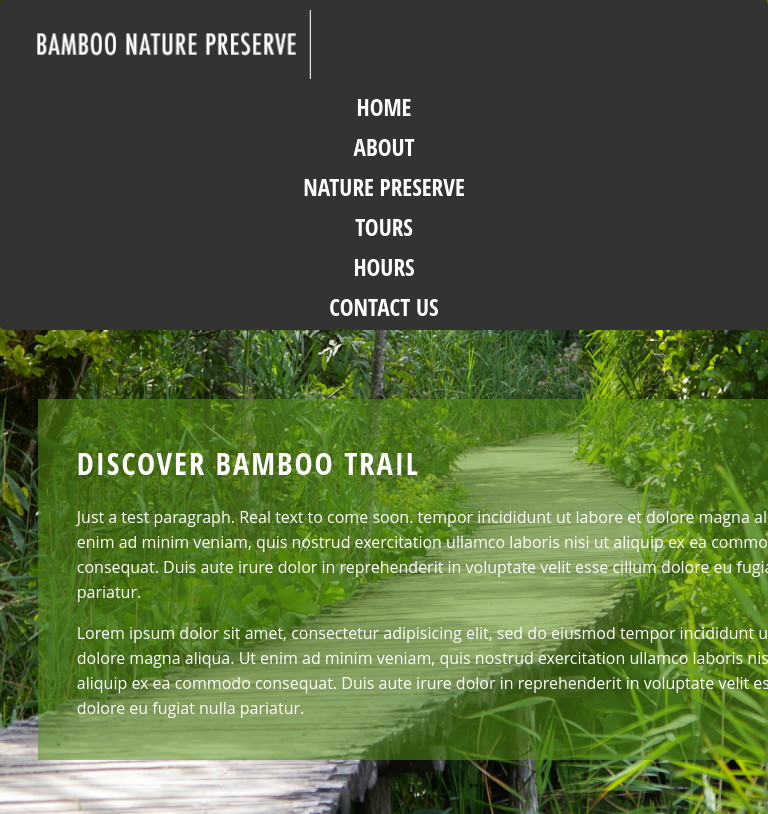
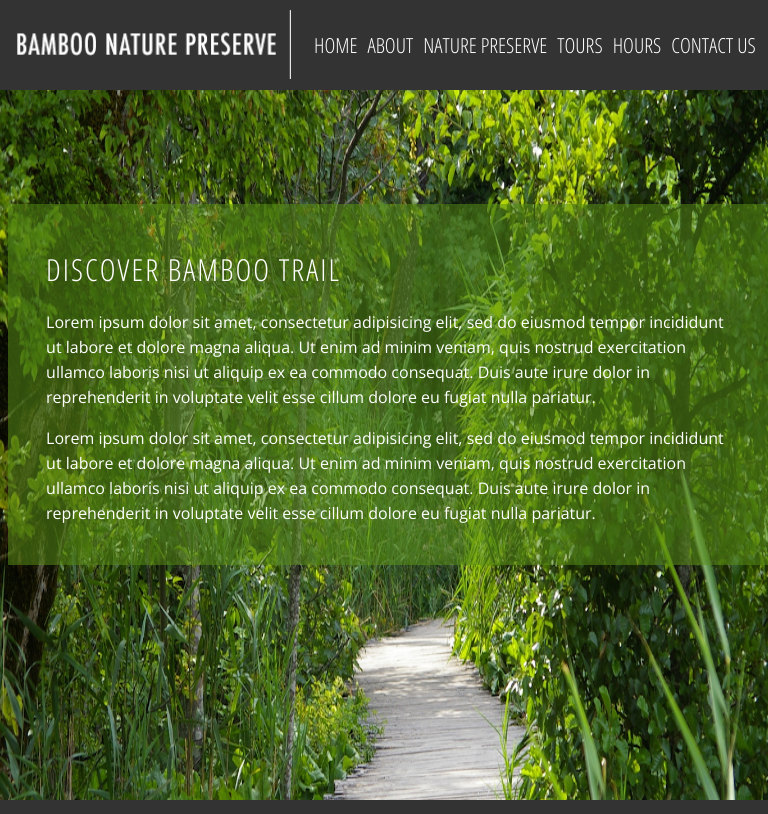
Before and after one commit to spxds/bamboo, a PHP site: page / in a window 768 px wide. Run offline with PHP 8.4, Linux system fonts and the light colour scheme; some libraries are stand-ins or nearby versions.

Commit message:
update of webssite

```diff
--- a/css/main.css
+++ b/css/main.css
@@ -6,21 +6,20 @@
 
 body {
 	background-image: url('../img/bg.jpg');
-	background-size: 100% 275%;
+	background-size: cover;
 		background-repeat: no-repeat;
 
 	color: #fff;
 	font-size: 90.5%; /* Base font size: 14px */
 	font-family: 'Open Sans', sans-serif;
 	line-height: 1.429;
-	margin: 0;
+	margin: 0 auto;
 	padding: 0;
 	text-align: left;
 	}
 
 .body {
 	clear: both;
-	margin: 0 auto;
 	width: 100%;
 }
 
@@ -77,8 +76,12 @@ a:hover, a:active {
 	margin: 0 auto 30px auto;
 	text-align: center;
 	font-family: 'Open Sans Condensed', sans-serif;
+	overflow: hidden;
 
 
+}
+.icon li {
+    display: none;
 }
 
 .mainHeader nav ul {
@@ -89,12 +92,12 @@ a:hover, a:active {
 
 .mainHeader nav ul li {
 	float: left;
-	display: inline;
+	display:block;
 }
 
 .mainHeader nav a:link, .mainHeader nav a:visited {
 	color: #fff;
-	display: inline-block;
+	display: block;
 	height: 30px;
 	padding: 29px 23px;
 	text-decoration: none;
@@ -104,9 +107,6 @@ a:hover, a:active {
 	background: #588D17;
 	color: #fff;
 
-
-
-	text-shadow: none !important;
 }
 
 .mainHeader nav li a {
@@ -160,13 +160,13 @@ a:hover, a:active {
    ====== Media Queries ======
    =========================== */
 
-@media only screen and (min-width : 150px) and (max-width : 780px)
+@media only screen and (min-width : 150px) and (max-width : 767px)
 {
 
 	body {
 
 	background-image: url('../img/bg.jpg');
-	background-size: 140% 100%;
+	background-size: cover;
 	background-repeat: no-repeat;
 
 }
@@ -250,9 +250,127 @@ a:hover, a:active {
 
 .topcontent {
 	background-color: rgba(88, 141, 23, .54);
-	margin: 5%;
+	margin: 4% 1%;
 	padding: 3% 5%;
 	width: 100%;
+
+}
+article.topcontent{
+	width: 90%;
+}
+
+
+	.content {
+		width: 100%;
+		float: left;
+		border-radius: 5px;
+		-moz-border-radius: 5px;
+		-webkit-border-radius: 5px;
+	}
+
+	.post-info {
+		display: none;
+	}
+
+
+}
+
+
+
+@media only screen and (min-width : 768px) and (max-width : 999px)
+{
+
+	body {
+
+	background-image: url('../img/bg.jpg');
+	background-size: 110% 190%;
+	background-repeat: no-repeat;
+
+}
+
+	.body {
+		clear: both;
+		margin: 0 auto;
+		width: 100%;
+		font-size: 100%;
+	}
+
+	.mainHeader nav {
+	background: #333;
+	font-size: 1.3em;
+	height: 90px;
+	width: 100%;
+	line-height: 30px;
+	margin: 0 auto 30px auto;
+	text-align: center;
+
+
+
+}
+
+.mainHeader nav ul {
+	list-style: none;
+	margin: 0 auto;
+
+}
+
+.mainHeader nav ul li {
+	float: left;
+	display: block;
+}
+
+.mainHeader nav a:link, .mainHeader nav a:visited {
+	color: #fff;
+	display: inline-block;
+	height: 30px;
+	padding: 30px 5px;
+	text-decoration: none;
+}
+.mainHeader nav li a:hover, .mainHeader nav a:active,
+.mainHeader nav .active a:link, .mainHeader nav .active a:visited {
+		display: inline-block;
+	background: #588D17;
+	color: #fff;
+
+
+
+
+	text-shadow: none !important;
+}
+
+.mainHeader nav li a {
+	border-radius: 5px;
+	-moz-border-radius: 5px;
+	-webkit-border-radius: 5px;
+}
+
+	.mainHeader img {
+
+		width: 100%;
+		max-width: 309px;
+		float: left;
+		height: auto;
+		text-align: center;
+
+
+	}
+
+	.mainContent {
+		overflow: hidden;
+		line-height: 25px;
+		border-radius: 5px;
+		-moz-border-radius: 5px;
+		-webkit-border-radius: 5px;
+		margin-top: 4%;
+		margin-bottom: 2%;
+
+	}
+
+.topcontent {
+	background-color: rgba(88, 141, 23, .54);
+	margin: 4% 1%;
+	padding: 3% 5%;
+	width: 90%;
 }
 
 
@@ -271,3 +389,34 @@ a:hover, a:active {
 
 
 }
+@media only screen
+and (min-device-width : 768px)
+and (max-device-width : 1024px)
+and (orientation : landscape) {
+
+	body{
+		background-size: 120%;
+}
+
+	}
+
+
+@media only screen and (min-width : 1024px) and (max-width : 2000px)
+{
+.mainHeader nav a:link, .mainHeader nav a:visited {
+	color: #fff;
+	display: inline-block;
+margin-top: 30px;
+	padding: 10px;
+	text-decoration: none;
+}
+.mainHeader nav li a:hover, .mainHeader nav a:active,
+.mainHeader nav .active a:link, .mainHeader nav .active a:visited {
+		display: inline-block;
+	background: #588D17;
+	color: #fff;
+}
+.fa li {
+    display: none;
+}
+}
--- a/index.php
+++ b/index.php
@@ -1,23 +1,35 @@
-<!doctype html>
-<html class="no-js" lang="">
+
+
+<!DOCTYPE html>
+<!--[if lt IE 7]>      <html class="no-js lt-ie9 lt-ie8 lt-ie7"> <![endif]-->
+<!--[if IE 7]>         <html class="no-js lt-ie9 lt-ie8"> <![endif]-->
+<!--[if IE 8]>         <html class="no-js lt-ie9"> <![endif]-->
+<!--[if gt IE 8]><!--> <html class="no-js"> <!--<![endif]-->
+    <!--[if lt IE 9]>
+<script src="//html5shiv.googlecode.com/svn/trunk/html5.js"></script>
+<![endif]-->
+
+
+
+
     <head>
         <meta charset="utf-8">
-        <meta http-equiv="x-ua-compatible" content="ie=edge">
-        <title></title>
+        <meta http-equiv="X-UA-Compatible" content="IE=edge,chrome=1">
+        <title>BAMBOO NATURE PRESERVE</title>
         <meta name="description" content="">
         <meta name="viewport" content="width=device-width, initial-scale=1">
 
-        <link rel="apple-touch-icon" href="apple-touch-icon.png">
-        <!-- Place favicon.ico in the root directory -->
-
-        <link rel="stylesheet" href="css/normalize.css">
-        <link rel="stylesheet" href="css/main.css">
-        <script src="js/vendor/modernizr-2.8.3.min.js"></script>
+        <link rel="stylesheet" href="css/normalize.min.css">
+        <link rel="stylesheet" href="css/main.css" type="text/css" />
+        <link href='http://fonts.googleapis.com/css?family=Open+Sans|Open+Sans+Condensed:300,700' rel='stylesheet' type='text/css'>
+        <script src="js/vendor/modernizr-2.6.2-respond-1.1.0.min.js"></script>
+<link rel="stylesheet" href="https://cdnjs.cloudflare.com/ajax/libs/font-awesome/4.7.0/css/font-awesome.min.css">
+           <!--[if lt IE 9]>
+                 <link rel="stylesheet" href="css/ie8.css">
+        <![endif]-->
     </head>
-
-
     <body class="body">
-        <!--[if lt IE 9]>
+        <!--[if lt IE 7]>
             <p class="browsehappy">You are using an <strong>outdated</strong> browser. Please <a href="http://browsehappy.com/">upgrade your browser</a> to improve your experience.</p>
         <![endif]-->
 
@@ -27,8 +39,12 @@
 
         <nav>
 
+
+
+
 <img src="img/bamboo-logo.png">
-        <ul>
+
+    <ul id="myLinks">
      <li><a href="#">Home</a></li>
        <li><a href="#">About</a></li>
     <li><a href="#">Nature Preserve</a></li>
@@ -36,7 +52,15 @@
     <li><a href="#">Hours</a></li>
     <li><a href="#">Contact Us</a></li>
 
-        </ul></nav>
+        </ul>
+
+        <!-- "Hamburger menu" / "Bar icon" to toggle the navigation links -->
+  <a href="javascript:void(0);" class="icon" onclick="myFunction()">
+    <i class="fa fa-bars"></i>
+        </nav>
+
+
+  </a>
     </header>
 
     <div class="mainContent">
@@ -48,7 +72,7 @@
 
 
                     <content>
-                        <p>Just a test paragraph. Real text to come soon. tempor incididunt ut labore et dolore magna aliqua. Ut enim ad minim veniam, quis nostrud exercitation ullamco laboris nisi ut aliquip ex ea commodo consequat. Duis aute irure dolor in reprehenderit in voluptate velit esse cillum dolore eu fugiat nulla pariatur. </p>
+                        <p>Lorem ipsum dolor sit amet, consectetur adipisicing elit, sed do eiusmod tempor incididunt ut labore et dolore magna aliqua. Ut enim ad minim veniam, quis nostrud exercitation ullamco laboris nisi ut aliquip ex ea commodo consequat. Duis aute irure dolor in reprehenderit in voluptate velit esse cillum dolore eu fugiat nulla pariatur. </p>
                         <p> Lorem ipsum dolor sit amet, consectetur adipisicing elit, sed do eiusmod tempor incididunt ut labore et dolore magna aliqua. Ut enim ad minim veniam, quis nostrud exercitation ullamco laboris nisi ut aliquip ex ea commodo consequat. Duis aute irure dolor in reprehenderit in voluptate velit esse cillum dolore eu fugiat nulla pariatur.</p>
 
                     </content>
@@ -61,5 +85,16 @@
 
     </div>
 
+<script>
+function myFunction() {
+  var x = document.getElementById("myLinks");
+  if (x.style.display === "block") {
+    x.style.display = "none";
+  } else {
+    x.style.display = "block";
+  }
+}
+</script>
+
 </body>
 </html>
```
Also changed, not shown: css/ie8.css (added, +98 -0 lines), img/bg.jpg, 1 other file. Lines whose indentation alone changed are shown as unchanged.
